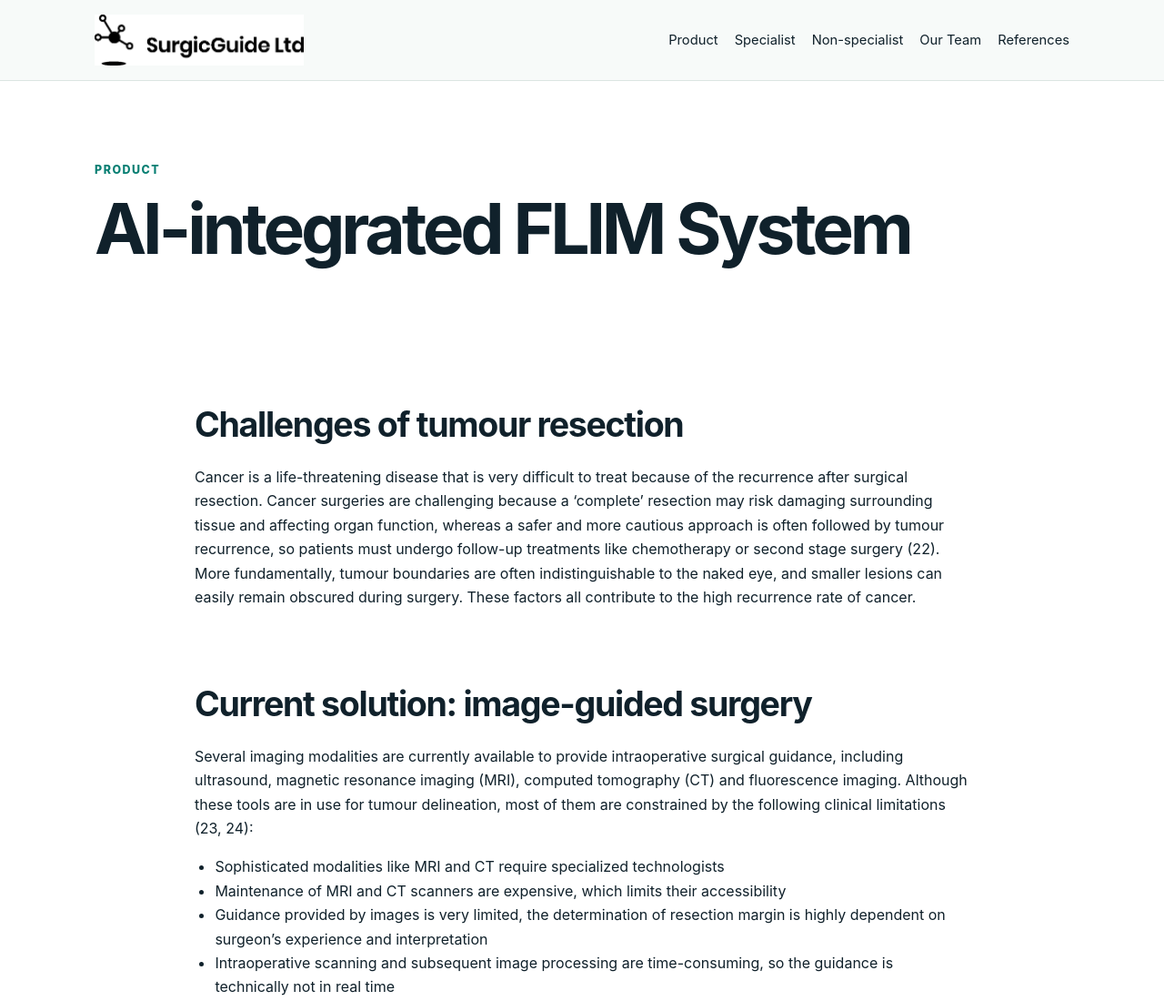
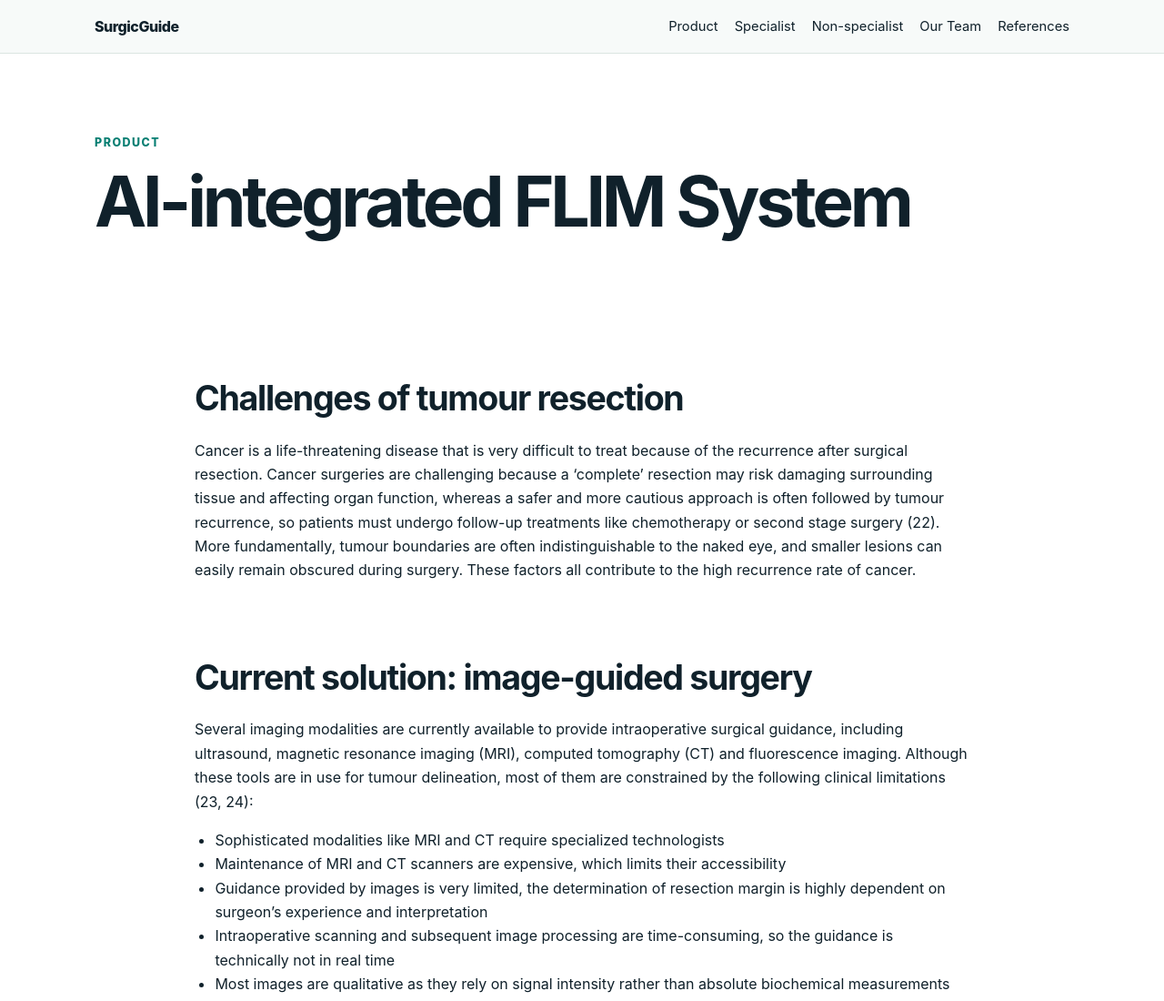
Before and after one commit to jamieeewu/SurgicGuide, a plain HTML site: page product.html in a window 1280 px wide. Shown: the top 1100 px of the page at 91% size. Drawn offline with Linux system fonts and the light colour scheme.

Commit message:
Restore original text header on product.html

```diff
--- a/product.html
+++ b/product.html
@@ -12,7 +12,7 @@
   <body>
     <header>
       <nav>
-        <a class="brand" href="index.html" aria-label="SurgicGuide Ltd home"><img class="brand-logo" src="assets/surgicguide-logo-header.png" alt="SurgicGuide Ltd"></a>
+        <a class="brand" href="index.html">SurgicGuide</a>
         <div class="links">
           <a href="product.html">Product</a>
           <a href="specialist.html">Specialist</a>
```
